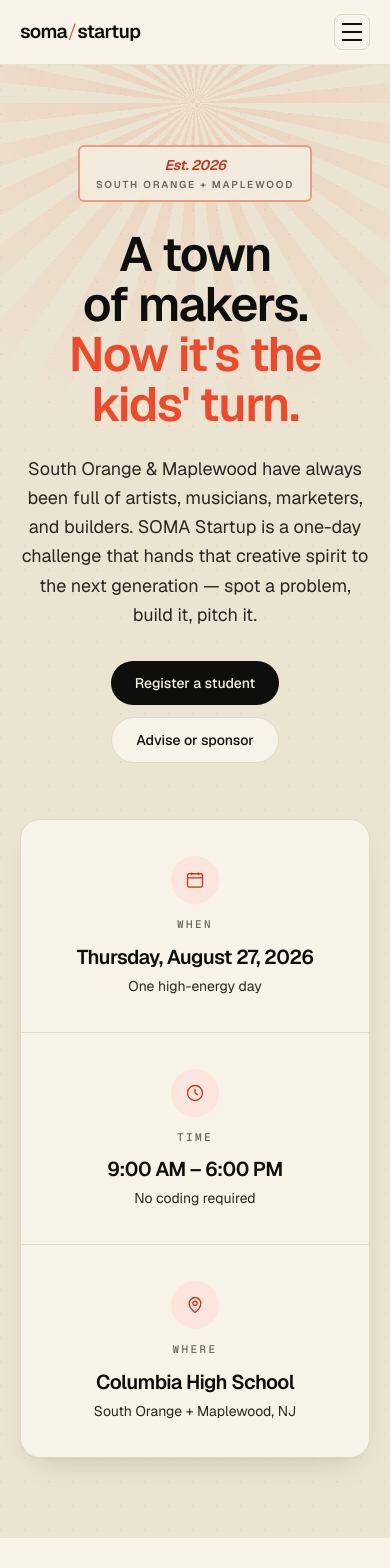
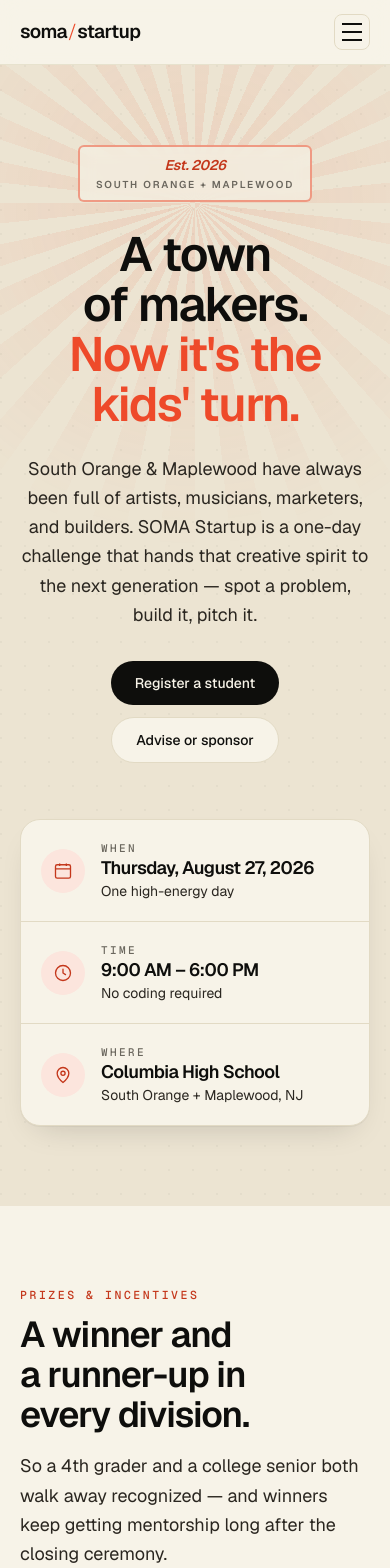
Before and after one commit to snaggeddomains/soma-startup, a Next.js app: page / in a window 390 px wide. Shown: the top 1568 px of the page. Built offline with nearby package versions, Linux system fonts and the light colour scheme.

Commit message:
Make hero detail band compact on mobile
Stack the When/Time/Where cells as icon-left rows on mobile instead of
tall centered blocks; keep the 3-column centered layout on desktop.

https://claude.ai/code/session_01DJDu4S6H68stZHyLaKcGnS

```diff
--- a/app/page.tsx
+++ b/app/page.tsx
@@ -108,16 +108,21 @@ export default function Home() {
                 { Icon: Clock, label: "Time", value: eventHours, sub: "No coding required" },
                 { Icon: Pin, label: "Where", value: event.venueLabel, sub: event.location },
               ].map(({ Icon, label, value, sub }) => (
-                <div key={label} className="flex flex-col items-center gap-3 px-6 py-9 text-center">
-                  <span className="grid h-12 w-12 place-items-center rounded-full bg-accent-soft text-accent-strong">
+                <div
+                  key={label}
+                  className="flex items-center gap-4 px-5 py-5 text-left sm:flex-col sm:gap-3 sm:px-6 sm:py-9 sm:text-center"
+                >
+                  <span className="grid h-11 w-11 shrink-0 place-items-center rounded-full bg-accent-soft text-accent-strong sm:h-12 sm:w-12">
                     <Icon />
                   </span>
-                  <p className="font-mono text-[11px] font-medium uppercase tracking-[0.22em] text-ink-faint">
-                    {label}
-                  </p>
                   <div>
-                    <p className="font-display text-xl font-semibold leading-tight">{value}</p>
-                    <p className="mt-1.5 text-sm text-ink-soft">{sub}</p>
+                    <p className="font-mono text-[11px] font-medium uppercase tracking-[0.22em] text-ink-faint">
+                      {label}
+                    </p>
+                    <p className="font-display text-lg font-semibold leading-tight sm:mt-1 sm:text-xl">
+                      {value}
+                    </p>
+                    <p className="mt-0.5 text-sm text-ink-soft sm:mt-1.5">{sub}</p>
                   </div>
                 </div>
               ))}
```
